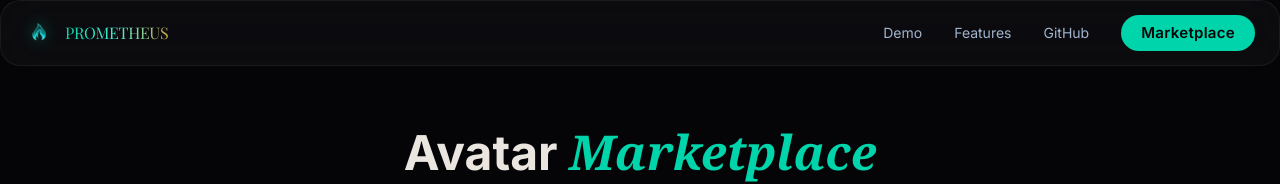
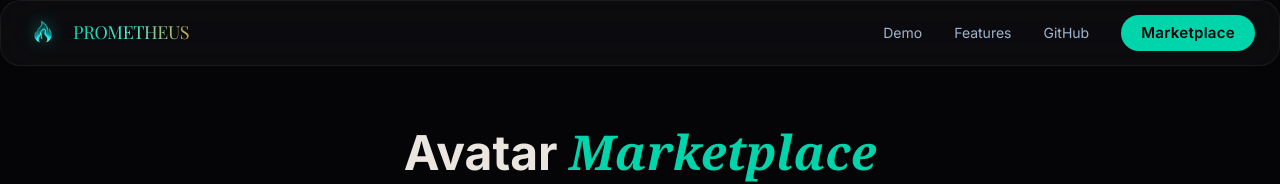
Before and after one commit to myths-labs/prometheus-avatar, a Next.js app in the folder apps/demo/: page /marketplace in a window 1280 px wide. Shown: the top 184 px of the page. Built offline with nearby package versions, Linux system fonts and the light colour scheme; no server answers; the database is empty; a web font is replaced by a local one.

Commit message:
feat: gemini + google TTS + text readability + header rebrand

```diff
--- a/apps/demo/src/components/AvatarCanvas.tsx
+++ b/apps/demo/src/components/AvatarCanvas.tsx
@@ -61,7 +61,7 @@ const AvatarCanvas = forwardRef<AvatarCanvasHandle, AvatarCanvasProps>(
                 onEmotionChange?.(emotion);
                 const avatarId = getAvatarId(modelUrl);
 
-                // Try server-side TTS (Edge TTS for Chinese, ElevenLabs for English)
+                // Try server-side TTS (Google TTS for Chinese, ElevenLabs for English)
                 let audioUrl: string | null = null;
                 try {
                     const res = await fetch("/api/tts", {
@@ -72,10 +72,13 @@ const AvatarCanvas = forwardRef<AvatarCanvasHandle, AvatarCanvasProps>(
                     if (res.ok) {
                         const blob = await res.blob();
                         audioUrl = URL.createObjectURL(blob);
-                        console.log(`[TTS] engine=${res.headers.get('X-TTS-Engine')}, lang=${res.headers.get('X-TTS-Language')}`);
+                        console.log(`[TTS] ✅ engine=${res.headers.get('X-TTS-Engine')}, lang=${res.headers.get('X-TTS-Language')}`);
+                    } else {
+                        const errBody = await res.text().catch(() => "");
+                        console.error(`[TTS] ❌ API returned ${res.status}: ${errBody.slice(0, 200)}`);
                     }
                 } catch (e) {
-                    console.warn("Server TTS failed, using browser fallback:", e);
+                    console.error("[TTS] ❌ Fetch failed (using browser fallback):", e);
                 }
 
                 if (iframeRef.current?.contentWindow) {
--- a/apps/demo/src/components/Header.tsx
+++ b/apps/demo/src/components/Header.tsx
@@ -11,9 +11,9 @@ export default function Header() {
             <div className="max-w-7xl mx-auto px-6 h-16 flex items-center justify-between">
                 {/* Logo */}
                 <a href="/" className="flex items-center gap-3 group">
-                    <Image src="/logo-small.png" alt="Prometheus" width={28} height={28} className="group-hover:scale-110 transition-transform drop-shadow-[0_0_8px_rgba(0,212,170,0.4)]" />
+                    <Image src="/logo-small.png" alt="Prometheus" width={36} height={36} className="group-hover:scale-110 transition-transform drop-shadow-[0_0_8px_rgba(0,212,170,0.4)]" />
                     <span
-                        className="heading-serif text-base tracking-[0.18em] uppercase"
+                        className="heading-serif text-lg tracking-[0.18em] uppercase"
                         style={{ fontWeight: 400 }}
                     >
                         <span className="bg-gradient-to-r from-[#00d4aa] via-[#4aecd0] to-[#c9a84c] bg-clip-text text-transparent">
```
